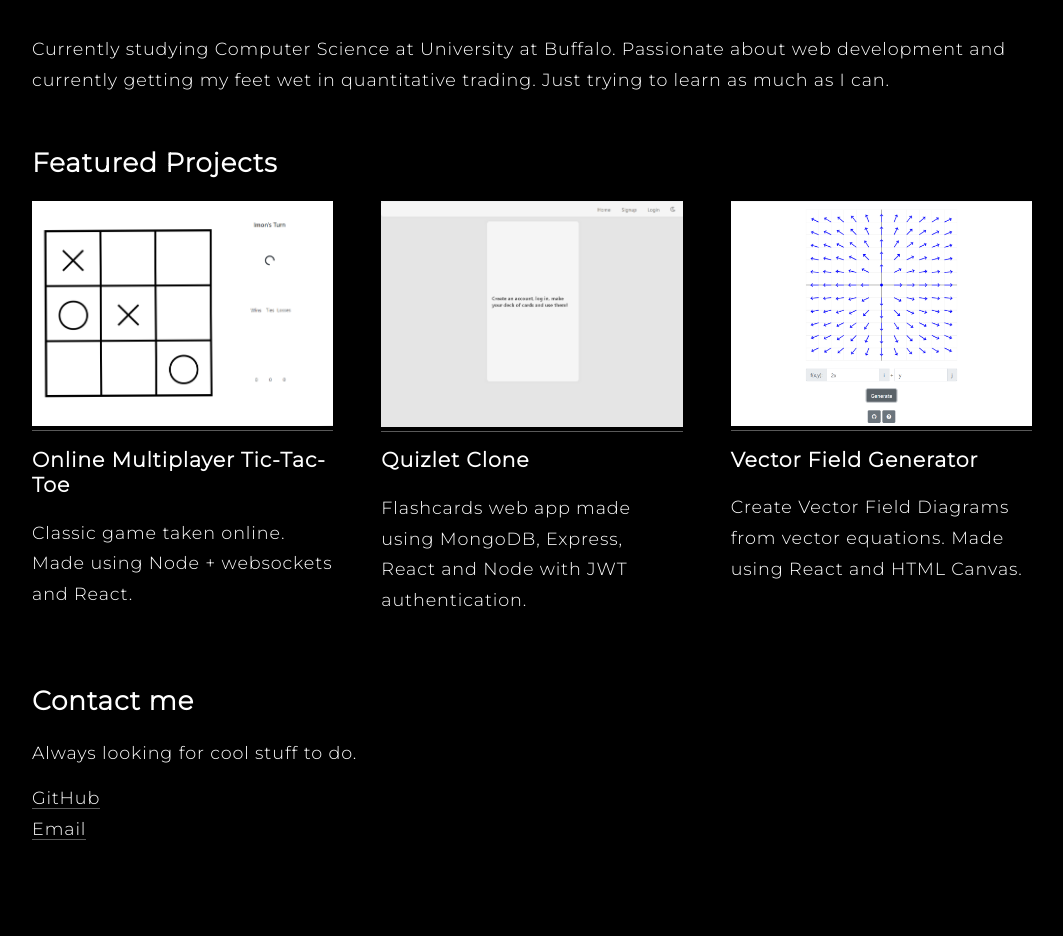
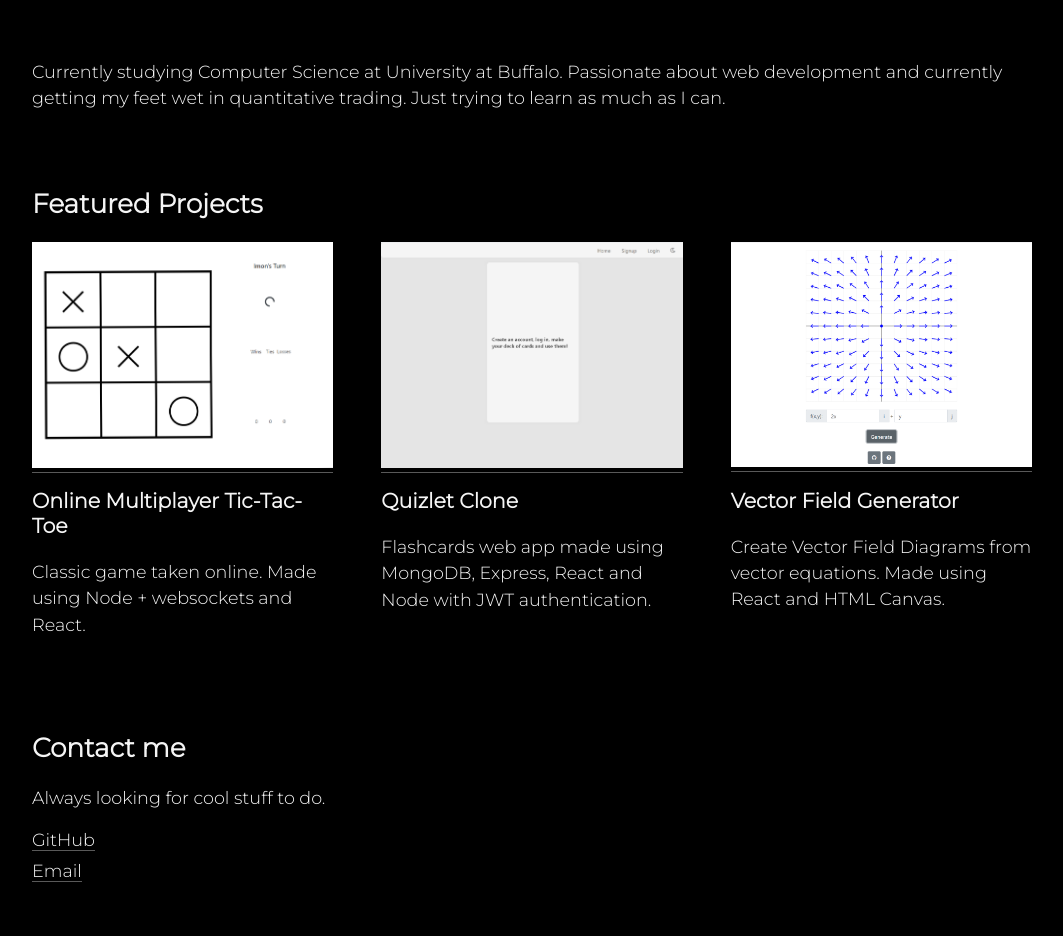
Before and after one commit to Ta7ar/Ta7ar.github.io, a plain HTML site: page index.html in a window 1280 px wide. Shown: the part 134-1070 px from the top of the page, without its empty margins (108-1171 px from the left). Drawn offline with Linux system fonts and the light colour scheme.

Commit message:
Refactored text styles

```diff
--- a/index.html
+++ b/index.html
@@ -2,9 +2,8 @@
   lang="en"
   style="
     font-family: 'Montserrat', sans-serif;
-    letter-spacing: 0.05rem;
     background-color: black;
-    color: white;
+    color: whitesmoke;
     font-size: 1.1rem;
   "
 >
@@ -90,10 +89,10 @@
   </body>
   <style>
     section {
-      margin-top: 50px;
+      margin-top: 75px;
     }
     section p {
-      line-height: 1.75rem;
+      line-height: 1.5rem;
     }
     ::selection {
       color: #b194ee;
@@ -105,7 +104,7 @@
     }
 
     a {
-      color: white;
+      color: whitesmoke;
       text-decoration: none;
       border-bottom: 1px solid hsla(0, 0%, 100%, 0.35);
     }
```
